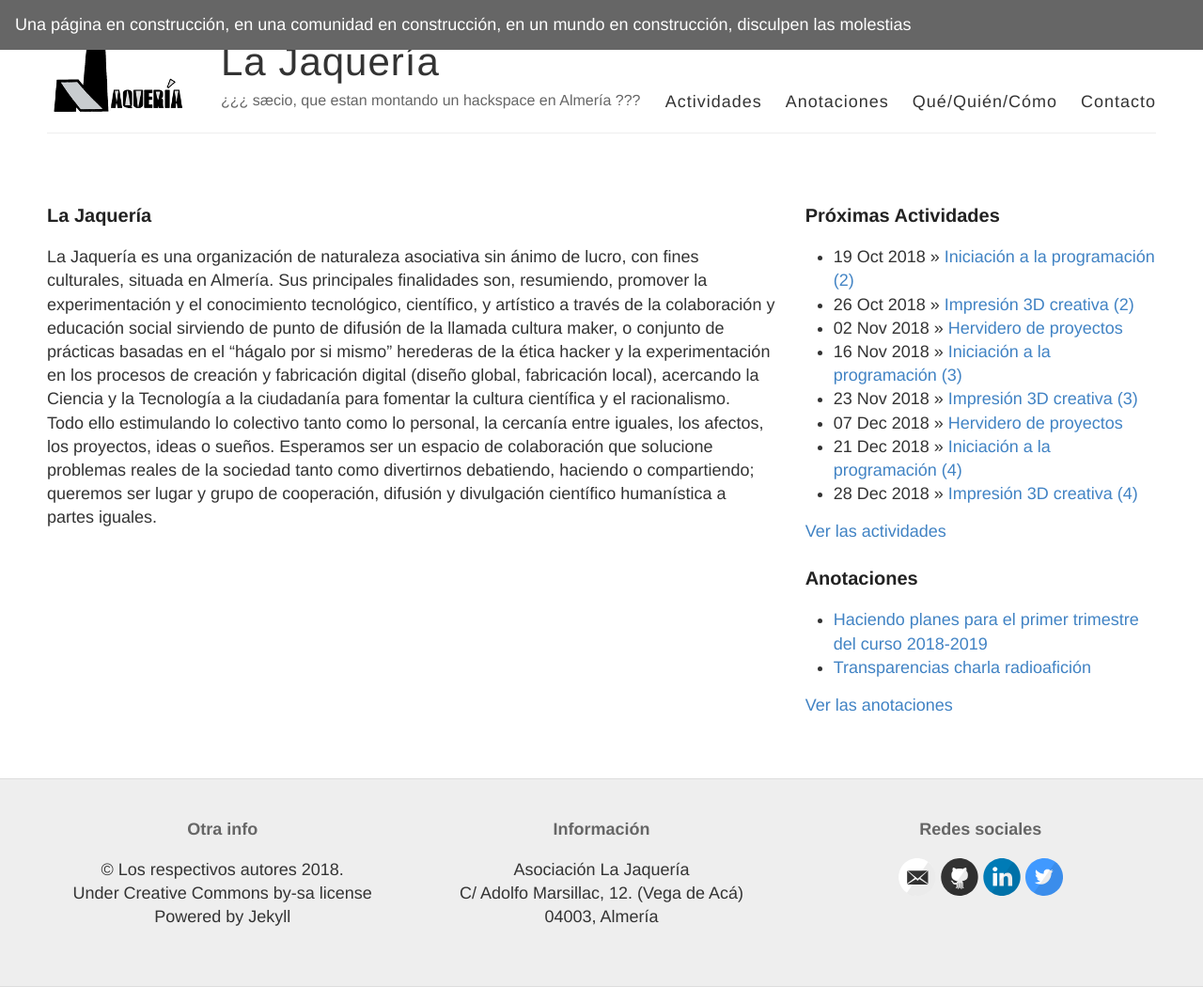
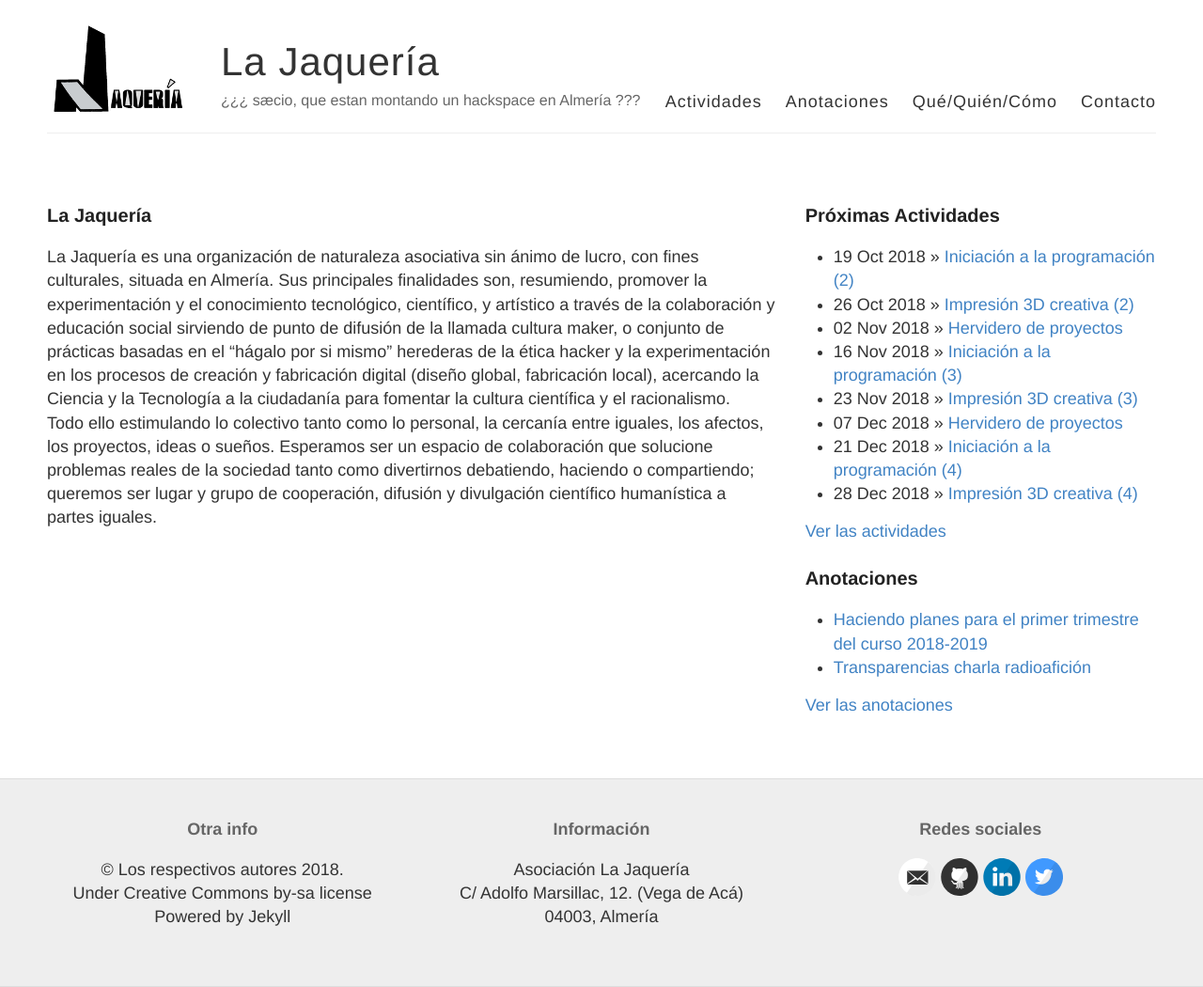
Before and after one commit to LaJaqueria/LaJaqueria.github.io, a Jekyll site: the page built from index.html, in a window 1280 px wide and 1050 px high. Shown: the whole window at 94% size. Built offline with Jekyll 4.4.1, drawn with Linux system fonts in a browser that asks for light colours.

Commit message:
quitando el banner en construccion

```diff
--- a/_layouts/default.html
+++ b/_layouts/default.html
@@ -22,10 +22,6 @@
   </head>
 
   <body>
-    <div class="navbar">
-      Una página en construcción, en una comunidad en construcción, en un mundo en construcción, disculpen las molestias
-    </div>
-
 
     <div class="wrapper-masthead">
       <div class="container">
```
